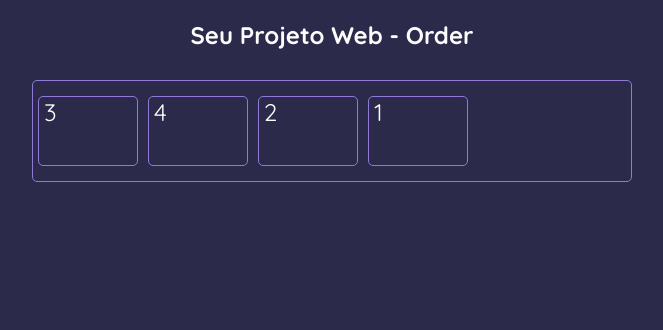
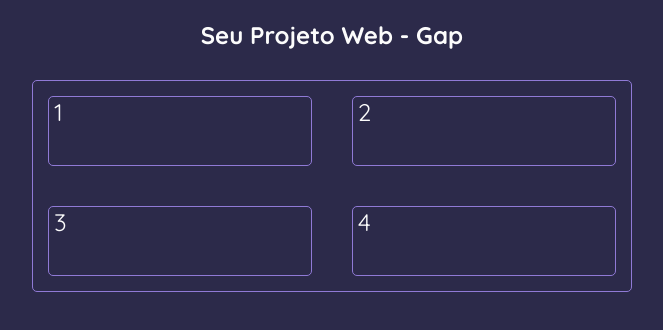
Before and after one commit to douglas-fabiano1/design-responsivo-flex-e-grid, a plain HTML site: page index.html in a window 1280 px wide. Shown: the whole page, without its empty margins (308-971 px from the left). Drawn offline with Linux system fonts and the light colour scheme.

Commit message:
propriedade gap

```diff
--- a/css/styles.css
+++ b/css/styles.css
@@ -27,10 +27,12 @@ h2 {
 .container {
     width: 600px;
     margin: 1.875rem auto;
-    padding: 10px 0;
+    padding: 10px;
     border: 1px solid var(--color-blue-400);
     border-radius: var(--radius);
     display: flex;
+    flex-wrap: wrap;
+    gap: 30px;
 }
 
 .box {
@@ -41,12 +43,5 @@ h2 {
     margin: 5px;
     padding: 0 5px;
     font-size: 1.5rem;
+    flex: 2 1 200px;
 }
-
-.box-1 {
-    order: 4;
-}
-
-.box-2 {
-    order: 3;
-}
--- a/index.html
+++ b/index.html
@@ -4,7 +4,7 @@
 <head>
     <meta charset="UTF-8">
     <meta name="viewport" content="width=device-width, initial-scale=1.0">
-    <title>Order</title>
+    <title>Gap</title>
     <link rel="preconnect" href="https://fonts.googleapis.com">
     <link rel="preconnect" href="https://fonts.gstatic.com" crossorigin>
     <link href="https://fonts.googleapis.com/css2?family=Quicksand:wght@300..700&display=swap" rel="stylesheet">
@@ -12,7 +12,7 @@
 </head>
 
 <body>
-    <h2>Seu Projeto Web - Order</h2>
+    <h2>Seu Projeto Web - Gap</h2>
     <main class="container">
         <section class="box box-1">1</section>
         <section class="box box-2">2</section>
```
